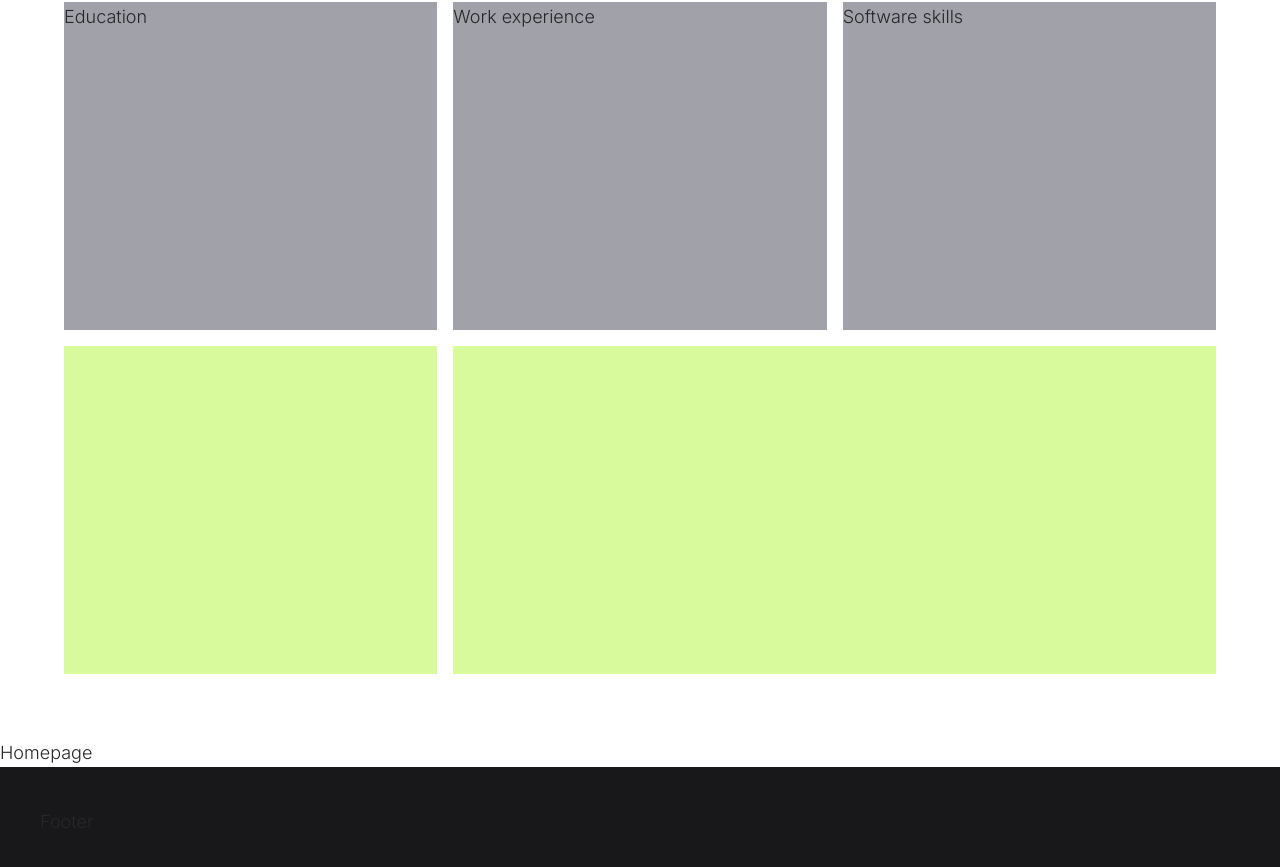
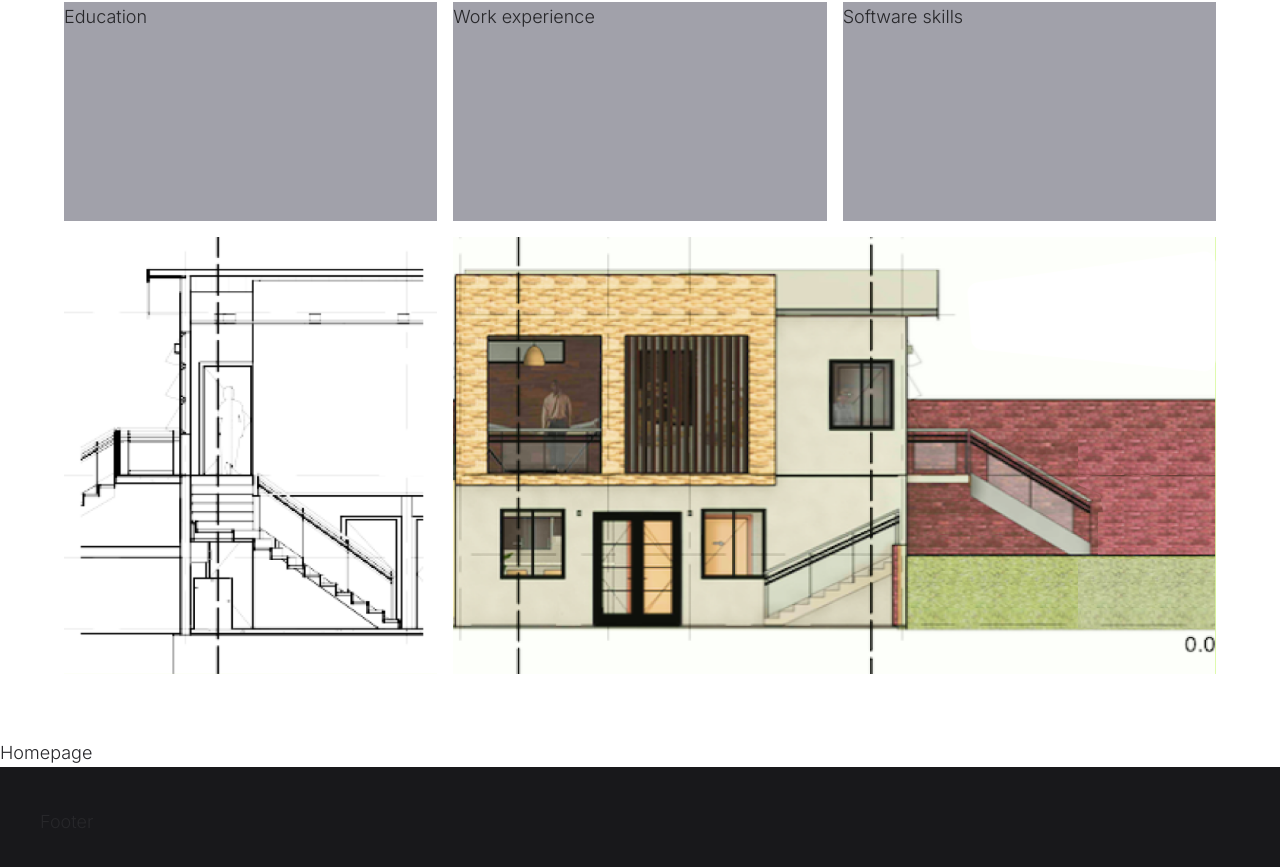
Before and after one commit to liz-garcia/architect-portfolio, a React (Vite) app in the folder client/: page / in a window 1280 px wide. Shown: the part 1662-2529 px from the top of the page. Built offline with nearby package versions, Linux system fonts and the light colour scheme; a web font is replaced by a local one.

Commit message:
Fixed Image component styles. Placed main elements for ResumeSction layout.

```diff
--- a/client/src/components/Image.jsx
+++ b/client/src/components/Image.jsx
@@ -3,7 +3,7 @@ import PropTypes from "prop-types";
 
 // Tailwind CSS styles
 const imgContainerStyle = "relative size-full overflow-hidden";
-const imgStyle = "absolute inset-0 size-full object-cover";
+const imgStyle = "absolute inset-0 size-full";
 // * When using the `Image` component, it must be contained inside another parent `div`. This parent `div` must always be set to 'overflow-hidden' and provides the corresponding width/height settings, borders or any other styles.
 
 const Image = ({ src, altText = "Image", objectFit = "contain" }) => {
@@ -15,7 +15,7 @@ const Image = ({ src, altText = "Image", objectFit = "contain" }) => {
       <img
         src={src}
         alt={altText}
-        className={`${objectFitStyle} ${imgStyle}`}
+        className={`${imgStyle} ${objectFitStyle}`}
       />
     </div>
   );
--- a/client/src/pages/About/FeaturedProjectsSection.jsx
+++ b/client/src/pages/About/FeaturedProjectsSection.jsx
@@ -19,13 +19,13 @@ const FeaturedProjectsSection = () => {
   return (
     <section id="featuredProjects" className={featuredProjectsStyle}>
       <div className={projectContainerStyle}>
-        <Image src={project1} altText="Project 1" />
+        <Image src={project1} altText="Project 1" objectFit="cover" />
       </div>
       <div className={projectContainerStyle}>
-        <Image src={project2} altText="Project 2" />
+        <Image src={project2} altText="Project 2" objectFit="cover" />
       </div>
       <div className={projectContainerStyle}>
-        <Image src={project3} altText="Project 3" />
+        <Image src={project3} altText="Project 3" objectFit="cover" />
       </div>
     </section>
   );
--- a/client/src/pages/About/ResumeSection.jsx
+++ b/client/src/pages/About/ResumeSection.jsx
@@ -1,4 +1,9 @@
-const resumeSectionStyle = "h-screen grid grid-cols-3 grid-rows-2 gap-4 p-16";
+import resumePicture1 from "../../assets/resumePictures/resumePicture1.png";
+import resumePicture2 from "../../assets/resumePictures/resumePicture2.png";
+import Image from "../../components/Image.jsx";
+
+const resumeSectionStyle =
+  "h-screen grid grid-cols-3 grid-rows-[1fr_2fr] gap-4 p-16";
 const resumeSubsection = "bg-zinc-400";
 const resumePictures = "bg-lime-200";
 const largePicture = "col-span-2";
@@ -7,6 +12,7 @@ const ResumeSection = () => {
   return (
     <>
       <section id="resume" className={resumeSectionStyle}>
+        {/* Texts for ResumeSection */}
         <div id="education" className={resumeSubsection}>
           <h1>Education</h1>
         </div>
@@ -16,11 +22,16 @@ const ResumeSection = () => {
         <div id="softwareSkills" className={resumeSubsection}>
           <h1>Software skills</h1>
         </div>
-        <div id="sectionPicture1" className={resumePictures}></div>
+        {/* Pictures for ResumeSection */}
+        <div id="resumePicture1" className={resumePictures}>
+          <Image src={resumePicture1} altText="resumePicture" />
+        </div>
         <div
-          id="sectionPicture2"
+          id="resumePicture2"
           className={`${resumePictures} ${largePicture}`}
-        ></div>
+        >
+          <Image src={resumePicture2} altText="resumePicture" />
+        </div>
       </section>
     </>
   );
```
Also changed, not shown: client/src/assets/resumePictures/resumePicture1.png (added), client/src/assets/resumePictures/resumePicture2.png (added).
